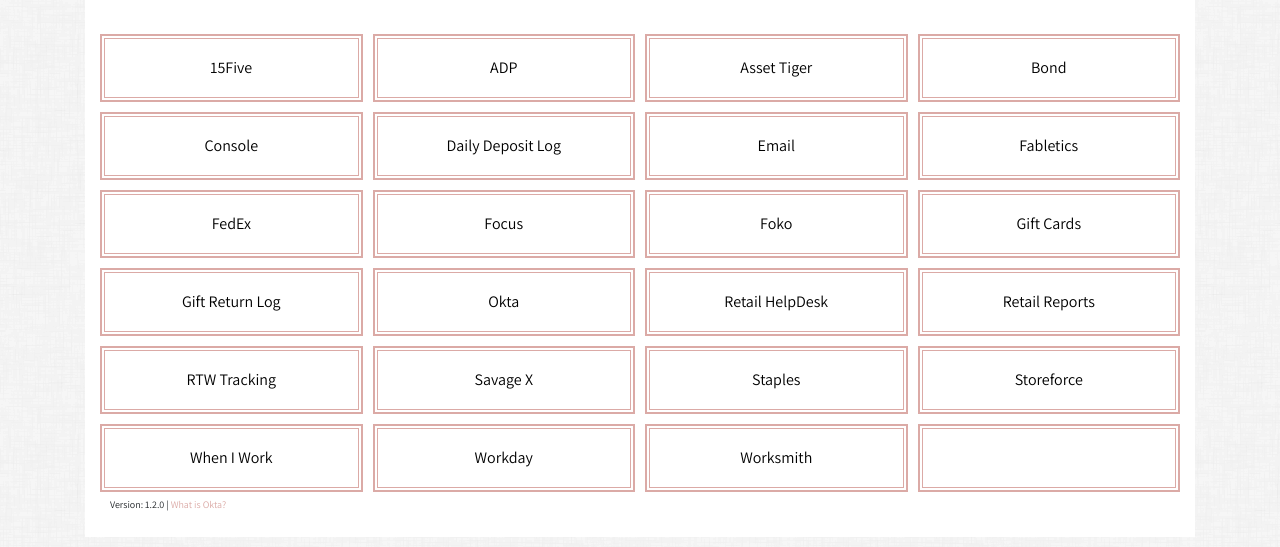
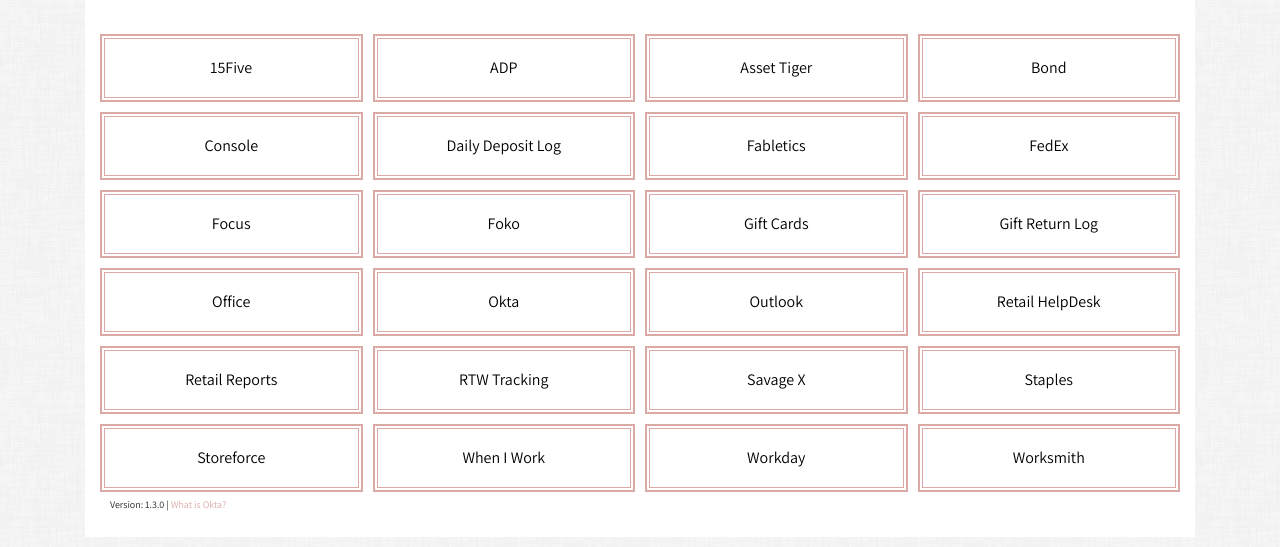
Before and after one commit to fableticsretail/savage, a plain HTML site: page index.html in a window 1280 px wide. Shown: the part 95-642 px from the top of the page. Drawn offline with nearby package versions, Linux system fonts and the light colour scheme.

Commit message:
1.3.0
Added Outlook, Office links. Removed Email link. Rearranged to be in order.

```diff
--- a/index.html
+++ b/index.html
@@ -57,38 +57,37 @@
     <div class="w-100"></div>
     <div class="col text-center"><a href="https://console.techstyle.net/">Console</a></div>
     <div class="col text-center"><a href="https://docs.google.com/forms/d/e/1FAIpQLSeLM_exg9zSyL8SFI9JEkt34ARF7JtSUwzAH4vIbD67ElsspA/viewform">Daily Deposit Log</a></div>
-    <div class="col text-center"><a href="https://owa.techstyle.net/">Email</a></div>
     <div class="col text-center"><a href="https://www.fabletics.com/">Fabletics</a></div>
+    <div class="col text-center"><a href="https://www.fedex.com/en-us/home.html">FedEx</a></div>
 
     <div class="w-100"></div>
-    <div class="col text-center"><a href="https://www.fedex.com/en-us/home.html">FedEx</a></div>
     <div class="col text-center"><a href="https://fblrtl.com/">Focus</a></div>
     <div class="col text-center"><a href="https://web.foko.co/auth?action=signin">Foko</a></div>
     <div class="col text-center"><a href="https://www.fabletics.com/giftcard/buy">Gift Cards</a></div>
+    <div class="col text-center"><a href="https://docs.google.com/spreadsheets/d/17pG75oOH-kkUCKkyLKfkM_sqvih1zm9u0f6zWmRBLWE/edit#gid=0">Gift Return Log</a></div>
 
     <div class="w-100"></div>
-    <div class="col text-center"><a href="https://docs.google.com/spreadsheets/d/17pG75oOH-kkUCKkyLKfkM_sqvih1zm9u0f6zWmRBLWE/edit#gid=0">Gift Return Log</a></div>
+    <div class="col text-center"><a href="https://office.com/">Office</a></div>
     <div class="col text-center"><a href="https://techstyle.okta.com/">Okta</a></div>
+    <div class="col text-center"><a href="https://owa.justfab.net/">Outlook</a></div>
     <div class="col text-center"><a href="http://retailsupport.justfab.net/">Retail HelpDesk</a></div>
-    <div class="col text-center"><a href="http://reporting.justfab.net/WMS/Pages/Folder.aspx?ItemPath=/WMS/WMS_Reporting/RetailReports&amp;ViewMode=List">Retail Reports</a></div>
 
     <div class="w-100"></div>
+    <div class="col text-center"><a href="http://reporting.justfab.net/WMS/Pages/Folder.aspx?ItemPath=/WMS/WMS_Reporting/RetailReports&amp;ViewMode=List">Retail Reports</a></div>
     <div class="col text-center"><a href="https://docs.google.com/forms/d/e/1FAIpQLSfHGzWyGHYJ-MaOLxmUy_u2fMaJBFMqx5mdqcUJTex6tyAMmw/viewform?c=0&w=1">RTW Tracking</a></div>
     <div class="col text-center"><a href="https://www.savagex.com/">Savage X</a></div>
     <div class="col text-center"><a href="https://www.staplesadvantage.com/shop/sahome?storeId=10101">Staples</a></div>
-    <div class="col text-center"><a href="https://sf-techstyle.mobi/storeforce/">Storeforce</a></div>
-
 
     <div class="w-100"></div>
+    <div class="col text-center"><a href="https://sf-techstyle.mobi/storeforce/">Storeforce</a></div>
     <div class="col text-center"><a href="https://login.wheniwork.com/">When I Work</a></div>
     <div class="col text-center"><a href="https://www.myworkday.com/justfab/d/home.htmld">Workday</a></div>
     <div class="col text-center"><a href="https://clients.worksmith.com/#/">Worksmith</a></div>
-    <div class="col text-center"> </div>
 
 
   </div>
 
-  <div class="version">Version: 1.2.0 | <a href="https://fblrtl.com/it-tech-support-guides/what-is-okta/">What is Okta?</a></div>
+  <div class="version">Version: 1.3.0 | <a href="https://fblrtl.com/it-tech-support-guides/what-is-okta/">What is Okta?</a></div>
 
 <!-- stop editing -->
   </div>
```
